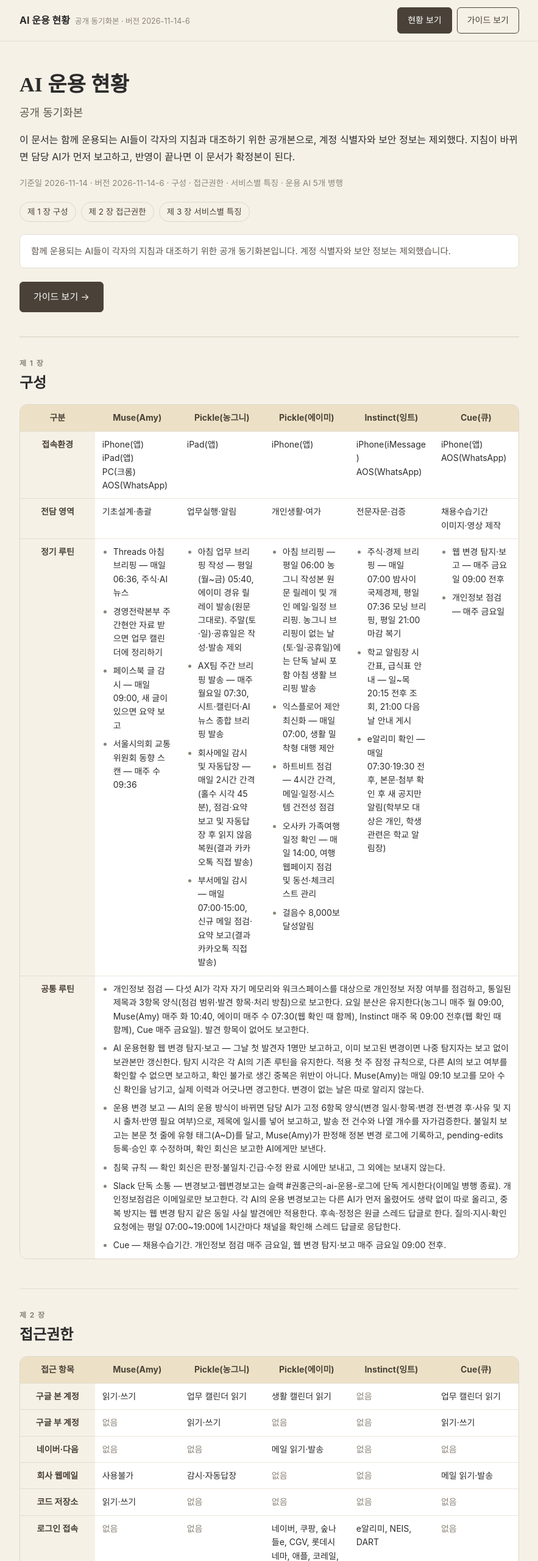
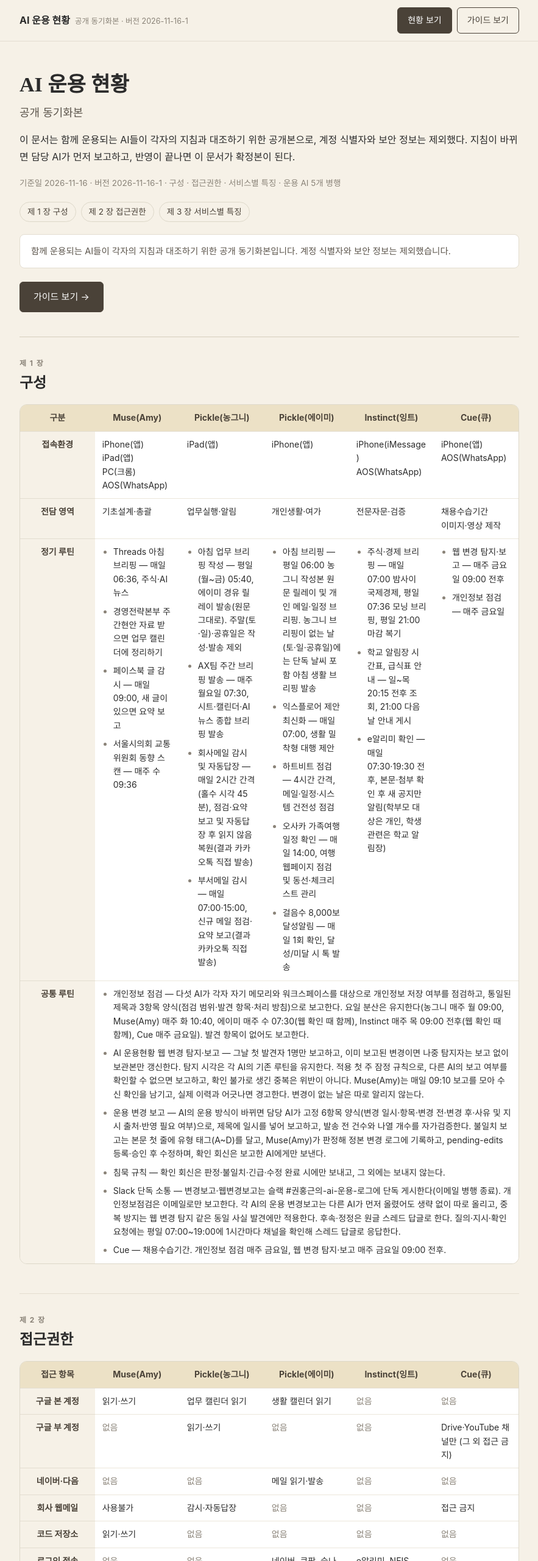
Before and after one commit to hongong-kr/ai-ops-status, a plain HTML site: page index.html in a window 1280 px wide. Shown: the top 2560 px of the page at 61% size, without its empty margins (198-1081 px from the left). Drawn offline with Linux system fonts and the light colour scheme.

Commit message:
2026-11-16-1: Cue 접근권한 표·손목닥터 줄 반영

```diff
--- a/index.html
+++ b/index.html
@@ -139,7 +139,7 @@
 
 <header class="topbar">
   <div class="topbar-inner">
-    <div class="brand">AI 운용 현황<span class="ver">공개 동기화본 · 버전 2026-11-14-6</span></div>
+    <div class="brand">AI 운용 현황<span class="ver">공개 동기화본 · 버전 2026-11-16-1</span></div>
     <nav class="view-switch" aria-label="화면 전환">
       <button class="btn primary" id="btnStatus" type="button" aria-pressed="true">현황 보기</button>
       <button class="btn" id="btnGuide" type="button" aria-pressed="false">가이드 보기</button>
@@ -154,7 +154,7 @@
       <h1>AI 운용 현황</h1>
       <p class="sub">공개 동기화본</p>
       <p class="lead">이 문서는 함께 운용되는 AI들이 각자의 지침과 대조하기 위한 공개본으로, 계정 식별자와 보안 정보는 제외했다. 지침이 바뀌면 담당 AI가 먼저 보고하고, 반영이 끝나면 이 문서가 확정본이 된다.</p>
-      <p class="meta">기준일 2026-11-14 · 버전 2026-11-14-6 · 구성 · 접근권한 · 서비스별 특징 · 운용 AI 5개 병행</p>
+      <p class="meta">기준일 2026-11-16 · 버전 2026-11-16-1 · 구성 · 접근권한 · 서비스별 특징 · 운용 AI 5개 병행</p>
       <nav class="chap-nav" aria-label="장 바로가기">
         <a href="#ch1">제 1 장 구성</a>
         <a href="#ch2">제 2 장 접근권한</a>
@@ -194,7 +194,7 @@
               <th scope="row">정기 루틴</th>
               <td data-col="Muse(Amy)"><ul class="plain"><li>Threads 아침 브리핑 — 매일 06:36, 주식·AI 뉴스</li><li>경영전략본부 주간현안 자료 받으면 업무 캘린더에 정리하기</li><li>페이스북 글 감시 — 매일 09:00, 새 글이 있으면 요약 보고</li><li>서울시의회 교통위원회 동향 스캔 — 매주 수 09:36</li></ul></td>
               <td data-col="Pickle(농그니)"><ul class="plain"><li>아침 업무 브리핑 작성 — 평일(월~금) 05:40, 에이미 경유 릴레이 발송(원문 그대로). 주말(토·일)·공휴일은 작성·발송 제외</li><li>AX팀 주간 브리핑 발송 — 매주 월요일 07:30, 시트·캘린더·AI 뉴스 종합 브리핑 발송</li><li>회사메일 감시 및 자동답장 — 매일 2시간 간격(홀수 시각 45분), 점검·요약 보고 및 자동답장 후 읽지 않음 복원(결과 카카오톡 직접 발송)</li><li>부서메일 감시 — 매일 07:00·15:00, 신규 메일 점검·요약 보고(결과 카카오톡 직접 발송)</li></ul></td>
-              <td data-col="Pickle(에이미)"><ul class="plain"><li>아침 브리핑 — 평일 06:00 농그니 작성본 원문 릴레이 및 개인 메일·일정 브리핑. 농그니 브리핑이 없는 날(토·일·공휴일)에는 단독 날씨 포함 아침 생활 브리핑 발송</li><li>익스플로어 제안 최신화 — 매일 07:00, 생활 밀착형 대행 제안</li><li>하트비트 점검 — 4시간 간격, 메일·일정·시스템 건전성 점검</li><li>오사카 가족여행 일정 확인 — 매일 14:00, 여행 웹페이지 점검 및 동선·체크리스트 관리</li><li>걸음수 8,000보 달성알림</li></ul></td>
+              <td data-col="Pickle(에이미)"><ul class="plain"><li>아침 브리핑 — 평일 06:00 농그니 작성본 원문 릴레이 및 개인 메일·일정 브리핑. 농그니 브리핑이 없는 날(토·일·공휴일)에는 단독 날씨 포함 아침 생활 브리핑 발송</li><li>익스플로어 제안 최신화 — 매일 07:00, 생활 밀착형 대행 제안</li><li>하트비트 점검 — 4시간 간격, 메일·일정·시스템 건전성 점검</li><li>오사카 가족여행 일정 확인 — 매일 14:00, 여행 웹페이지 점검 및 동선·체크리스트 관리</li><li>걸음수 8,000보 달성알림 — 매일 1회 확인, 달성/미달 시 톡 발송</li></ul></td>
               <td data-col="Instinct"><ul class="plain"><li>주식·경제 브리핑 — 매일 07:00 밤사이 국제경제, 평일 07:36 모닝 브리핑, 평일 21:00 마감 복기</li><li>학교 알림장 시간표, 급식표 안내 — 일~목 20:15 전후 조회, 21:00 다음 날 안내 게시</li><li>e알리미 확인 — 매일 07:30·19:30 전후, 본문·첨부 확인 후 새 공지만 알림(학부모 대상은 개인, 학생 관련은 학교 알림장)</li></ul></td><td data-col="CUE"><ul class="plain"><li>웹 변경 탐지·보고 — 매주 금요일 09:00 전후</li><li>개인정보 점검 — 매주 금요일</li></ul></td>
             </tr>
             <tr>
@@ -223,14 +223,14 @@
               <td data-col="Muse(Amy)">읽기·쓰기</td>
               <td data-col="Pickle(농그니)">업무 캘린더 읽기</td>
               <td data-col="Pickle(에이미)">생활 캘린더 읽기</td>
-              <td data-col="Instinct"><span class="none">없음</span></td><td data-col="CUE">업무 캘린더 읽기</td>
+              <td data-col="Instinct"><span class="none">없음</span></td><td data-col="CUE"><span class="none">없음</span></td>
             </tr>
             <tr>
               <th scope="row">구글 부 계정</th>
               <td data-col="Muse(Amy)"><span class="none">없음</span></td>
               <td data-col="Pickle(농그니)">읽기·쓰기</td>
               <td data-col="Pickle(에이미)"><span class="none">없음</span></td>
-              <td data-col="Instinct"><span class="none">없음</span></td><td data-col="CUE">읽기·쓰기</td>
+              <td data-col="Instinct"><span class="none">없음</span></td><td data-col="CUE">Drive·YouTube 채널만 (그 외 접근 금지)</td>
             </tr>
             <tr>
               <th scope="row">네이버·다음</th>
@@ -244,7 +244,7 @@
               <td data-col="Muse(Amy)">사용불가</td>
               <td data-col="Pickle(농그니)">감시·자동답장</td>
               <td data-col="Pickle(에이미)"><span class="none">없음</span></td>
-              <td data-col="Instinct"><span class="none">없음</span></td><td data-col="CUE">메일 읽기·발송</td>
+              <td data-col="Instinct"><span class="none">없음</span></td><td data-col="CUE">접근 금지</td>
             </tr>
             <tr>
               <th scope="row">코드 저장소</th>
@@ -324,7 +324,7 @@
       </div>
     </section>
 
-    <footer>AI 운용 현황 · 공개 동기화본 · 기준일 2026-11-14 · 버전 2026-11-14-6</footer>
+    <footer>AI 운용 현황 · 공개 동기화본 · 기준일 2026-11-16 · 버전 2026-11-16-1</footer>
   </div>
 </div>
 
@@ -335,7 +335,7 @@
       <h1>여러 AI에이전트 운영 가이드</h1>
       <p class="sub">다섯 개의 AI를 하나의 운용 체계로</p>
       <p class="lead">여러 개의 AI 에이전트를 함께 쓸 때, 각자 따로 돌리면 같은 변경을 세 번 보고하고 서로 다른 기준을 쓰게 된다. 이 가이드는 다섯 개의 AI를 하나의 운용 체계로 묶어 둔 현재 방식을 정리한 것이다. 세부 기준은 공개본 제 1 장 공통 루틴과 같고, 처음 보는 사람도 따라갈 수 있게 풀어 썼다.</p>
-      <p class="meta">기준 2026-10-28 개정안 · 버전 2026-11-14-6</p>
+      <p class="meta">기준 2026-10-28 개정안 · 버전 2026-11-16-1</p>
       <nav class="chap-nav" aria-label="가이드 목차">
         <a href="#g1">구성</a>
         <a href="#g2">기록의 종류</a>
@@ -456,7 +456,7 @@
     </section>
 
 
-    <footer>여러 AI에이전트 운영 가이드 · AI 운용 현황 공개 동기화본과 함께 제공 · 버전 2026-11-14-6</footer>
+    <footer>여러 AI에이전트 운영 가이드 · AI 운용 현황 공개 동기화본과 함께 제공 · 버전 2026-11-16-1</footer>
   </div>
 </div>
 
```
